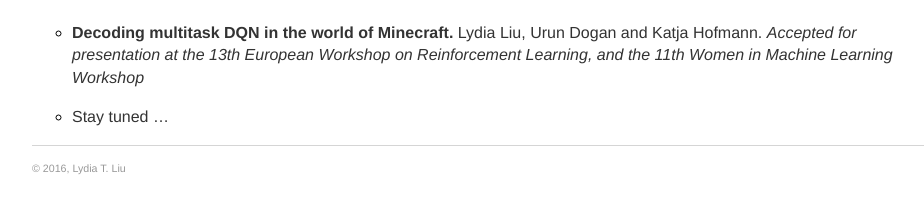
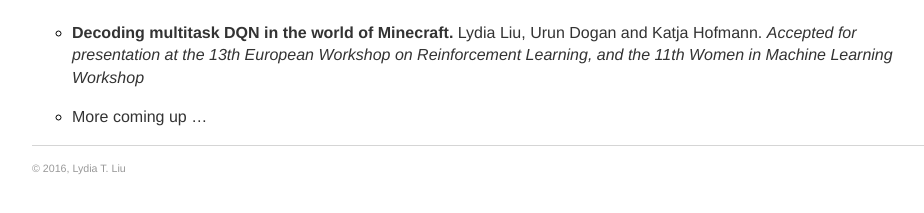
Before and after one commit to serenalwang/serenalwang.github.io, a Jekyll site: the page built from projects.md, in a window 1280 px wide. Shown: the part 139-352 px from the top of the page, without its empty margins (160-1084 px from the left). Built offline with Jekyll 4.4.1, drawn with Linux system fonts in a browser that asks for light colours.

Commit message:
Update projects.md

```diff
--- a/projects.md
+++ b/projects.md
@@ -6,4 +6,4 @@ title: Projects
 ### Peer-reviewed publications
 * **Decoding multitask DQN in the world of Minecraft.** Lydia Liu, Urun Dogan and Katja Hofmann. *Accepted for presentation at the 13th European Workshop on Reinforcement Learning, and the 11th Women in Machine Learning Workshop*
 
-* Stay tuned ...
+* More coming up ...
```
